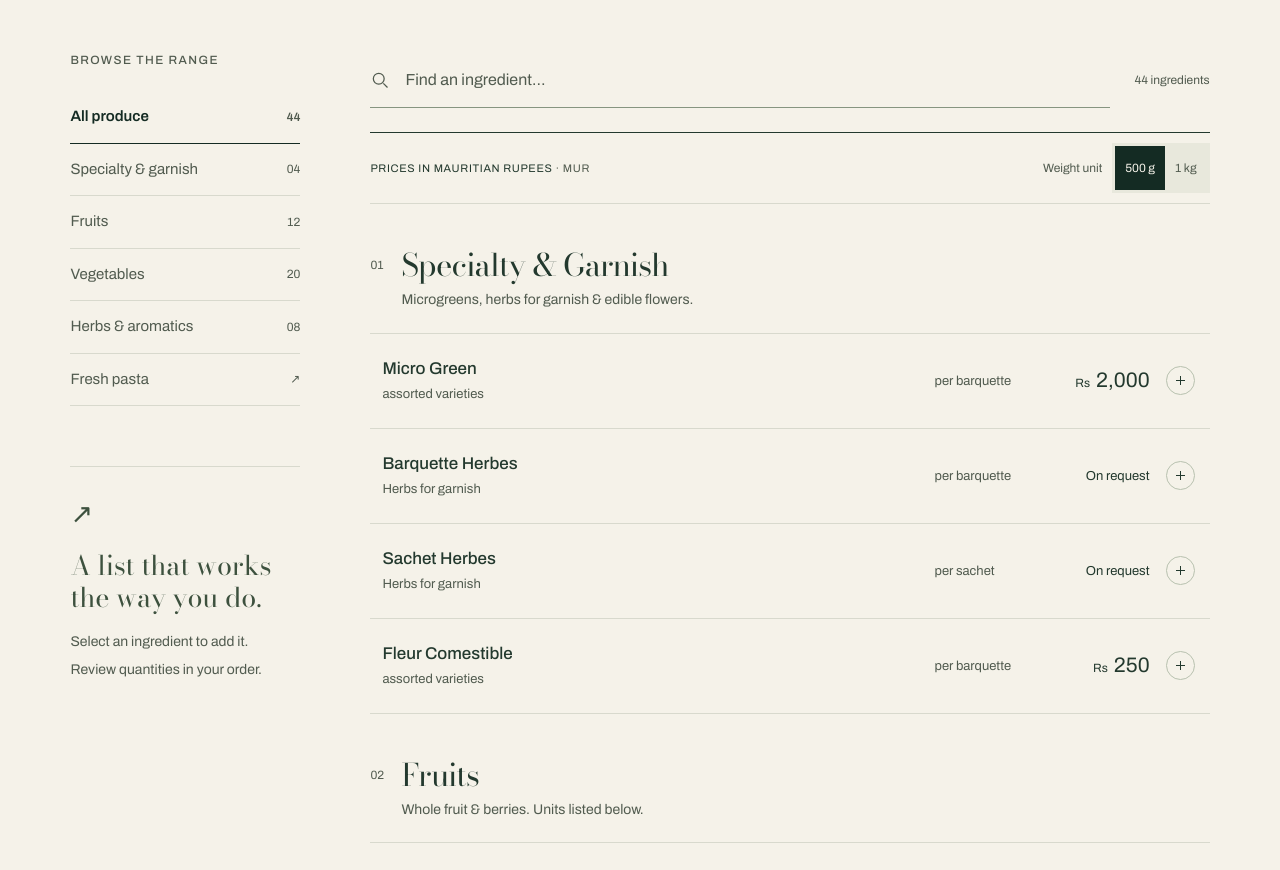
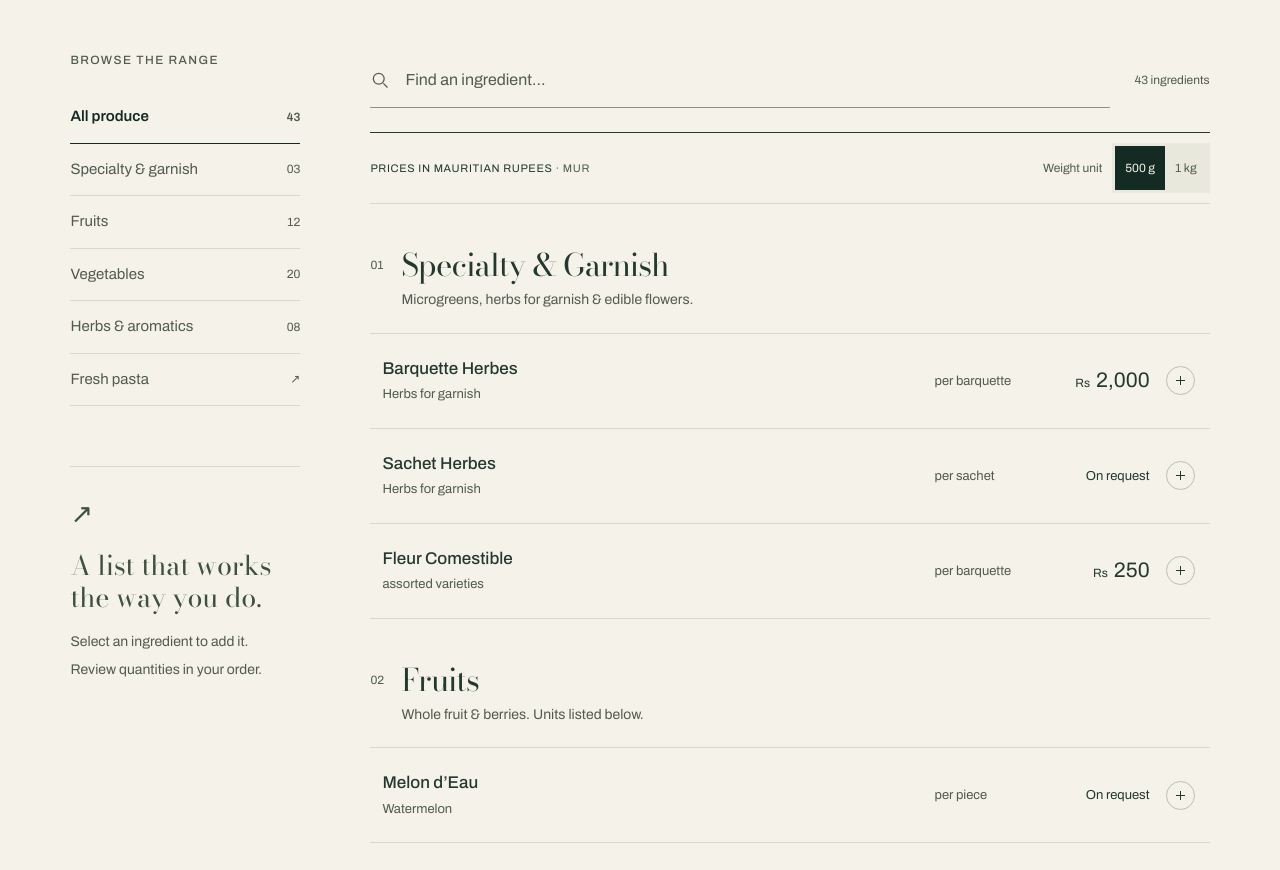
Before and after one commit to PreehanshProjects/Rekolt, a website: page index.html in a window 1280 px wide. Shown: the part 1130-2000 px from the top of the page. Drawn offline with Linux system fonts and the light colour scheme.

Commit message:
Merge duplicate microgreens into Barquette Herbes

```diff
--- a/app.js
+++ b/app.js
@@ -50,7 +50,7 @@ const CONFIG = {
 
   const search = $('[data-search]');
   const aliases = {
-    microgreen: 'microgreens sprouts', fleur: 'edible flowers', fraise: 'strawberry strawberries',
+    fleur: 'edible flowers', fraise: 'strawberry strawberries',
     ananas: 'pineapple', coco: 'coconut', laitue: 'lettuce salad', concombre: 'cucumber',
     betterave: 'beet beetroot', ail: 'garlic', gingembre: 'ginger', menthe: 'mint',
     thym: 'thyme', coriandre: 'coriander cilantro cotomili', queue: 'spring onion scallion', persil: 'parsley',
@@ -61,7 +61,7 @@ const CONFIG = {
     carotte: 'carrot carrots', poireau: 'leek leeks', piment: 'chili chilli pepper',
     'bok-choy': 'bok choi pak choy', patisson: 'patisson pattypan squash',
     giraumon: 'giraumou pumpkin squash', chouchou: 'chayote chouchou', safran: 'saffran',
-    'barquette-herbes': 'barquette herb herbs garnish decor', 'sachet-herbes': 'sachet herb herbs garnish decor',
+    'barquette-herbes': 'barquette herb herbs garnish decor micro green microgreens sprouts', 'sachet-herbes': 'sachet herb herbs garnish decor',
   };
   const normalize = (text) => text.normalize('NFD').replace(/[\u0300-\u036f]/g, '').toLowerCase().trim();
   function filterProduce() {
@@ -166,7 +166,10 @@ const CONFIG = {
       if (typeof data.notes === 'string') state.notes = data.notes.slice(0, 600);
       if (Array.isArray(data.order)) {
         data.order.forEach(([id, qty]) => {
-          if (catalogue.has(id) && Number.isInteger(qty) && qty > 0 && qty <= 200) state.order.set(id, qty);
+          const currentId = id === 'microgreen' ? 'barquette-herbes' : id;
+          if (catalogue.has(currentId) && Number.isInteger(qty) && qty > 0 && qty <= 200) {
+            state.order.set(currentId, Math.min(200, (state.order.get(currentId) || 0) + qty));
+          }
         });
       }
     } catch (_) { /* corrupt payload — start clean */ }
--- a/index.html
+++ b/index.html
@@ -44,13 +44,13 @@
     <div class="catalogue-layout">
       <aside class="catalogue-sidebar">
         <p class="eyebrow">BROWSE THE RANGE</p>
-        <nav class="category-nav" aria-label="Produce categories"><a href="#prices" data-filter="all" aria-current="true">All produce <span>44</span></a><a href="#category-specialty" data-filter="specialty">Specialty &amp; garnish <span>04</span></a><a href="#category-fruits" data-filter="fruits">Fruits <span>12</span></a><a href="#category-veg" data-filter="veg">Vegetables <span>20</span></a><a href="#category-herbs" data-filter="herbs">Herbs &amp; aromatics <span>08</span></a><a href="#pasta">Fresh pasta <span>↗</span></a></nav>
+        <nav class="category-nav" aria-label="Produce categories"><a href="#prices" data-filter="all" aria-current="true">All produce <span>43</span></a><a href="#category-specialty" data-filter="specialty">Specialty &amp; garnish <span>03</span></a><a href="#category-fruits" data-filter="fruits">Fruits <span>12</span></a><a href="#category-veg" data-filter="veg">Vegetables <span>20</span></a><a href="#category-herbs" data-filter="herbs">Herbs &amp; aromatics <span>08</span></a><a href="#pasta">Fresh pasta <span>↗</span></a></nav>
         <div class="catalogue-note"><span class="catalogue-note__symbol" aria-hidden="true">↗</span><p>A list that works <br>the way you do.</p><span>Select an ingredient to add it. <br>Review quantities in your order.</span></div>
       </aside>
       <div class="catalogue-products">
         <div class="catalogue-tools" data-catalogue-tools hidden>
           <label class="search-field" for="produce-search"><svg viewBox="0 0 24 24" fill="none" aria-hidden="true"><circle cx="10.5" cy="10.5" r="6.5" stroke="currentColor" stroke-width="1.5"/><path d="m16 16 5 5" stroke="currentColor" stroke-width="1.5"/></svg><span class="sr-only">Search produce in English or French</span><input id="produce-search" type="search" placeholder="Find an ingredient…" autocomplete="off" spellcheck="false" data-search><button type="button" class="search-clear" data-search-clear hidden aria-label="Clear search">×</button></label>
-          <p class="search-count" data-search-count role="status" aria-live="polite">44 ingredients</p>
+          <p class="search-count" data-search-count role="status" aria-live="polite">43 ingredients</p>
         </div>
         <div class="search-empty" data-search-empty hidden><p class="eyebrow">LET’S FIND WHAT YOU NEED</p><h3>No matching ingredients.</h3><p>Try another name, or ask us about your request on WhatsApp.</p><div><button type="button" class="text-action" data-search-reset>Show all produce <span aria-hidden="true">↗</span></button><a href="https://wa.me/23057563134" target="_blank" rel="noopener noreferrer">Ask Rekolt ↗</a></div></div>
         <div class="unitbar"><p>PRICES IN MAURITIAN RUPEES <span>· MUR</span></p><div class="unitbar__control"><span>Weight unit</span><div class="segmented" role="group" aria-label="Choose herb and aromatic weight unit"><button type="button" class="segmented__btn is-active" data-unit="500g" aria-pressed="true">500 g</button><button type="button" class="segmented__btn" data-unit="kg" aria-pressed="false">1 kg</button></div></div></div>
@@ -60,19 +60,11 @@
         <p>Microgreens, herbs for garnish &amp; edible flowers.</p>
       </header>
       <ul class="lines">
-        <li class="line" data-id="microgreen" data-name="Micro Green" data-unit-label="barquette" data-price="2000">
-          <button type="button" class="line__btn">
-            <span class="line__id"><span class="line__name">Micro Green</span><span class="line__latin">assorted varieties</span></span>
-            <span class="line__unit">per barquette</span>
-            <span class="line__price"><span class="rs">Rs</span><span class="num">2,000</span></span>
-            <span class="line__add" aria-hidden="true"></span>
-          </button>
-        </li>
-        <li class="line" data-id="barquette-herbes" data-name="Barquette Herbes" data-unit-label="barquette" data-onrequest="1">
+        <li class="line" data-id="barquette-herbes" data-name="Barquette Herbes" data-unit-label="barquette" data-price="2000">
           <button type="button" class="line__btn">
             <span class="line__id"><span class="line__name">Barquette Herbes</span><span class="line__latin">Herbs for garnish</span></span>
             <span class="line__unit">per barquette</span>
-            <span class="line__price line__price--ask"><span class="ask">On request</span></span>
+            <span class="line__price"><span class="rs">Rs</span><span class="num">2,000</span></span>
             <span class="line__add" aria-hidden="true"></span>
           </button>
         </li>
```
Also changed, not shown: tests/site.cjs (+21 -7 lines), README.md.
